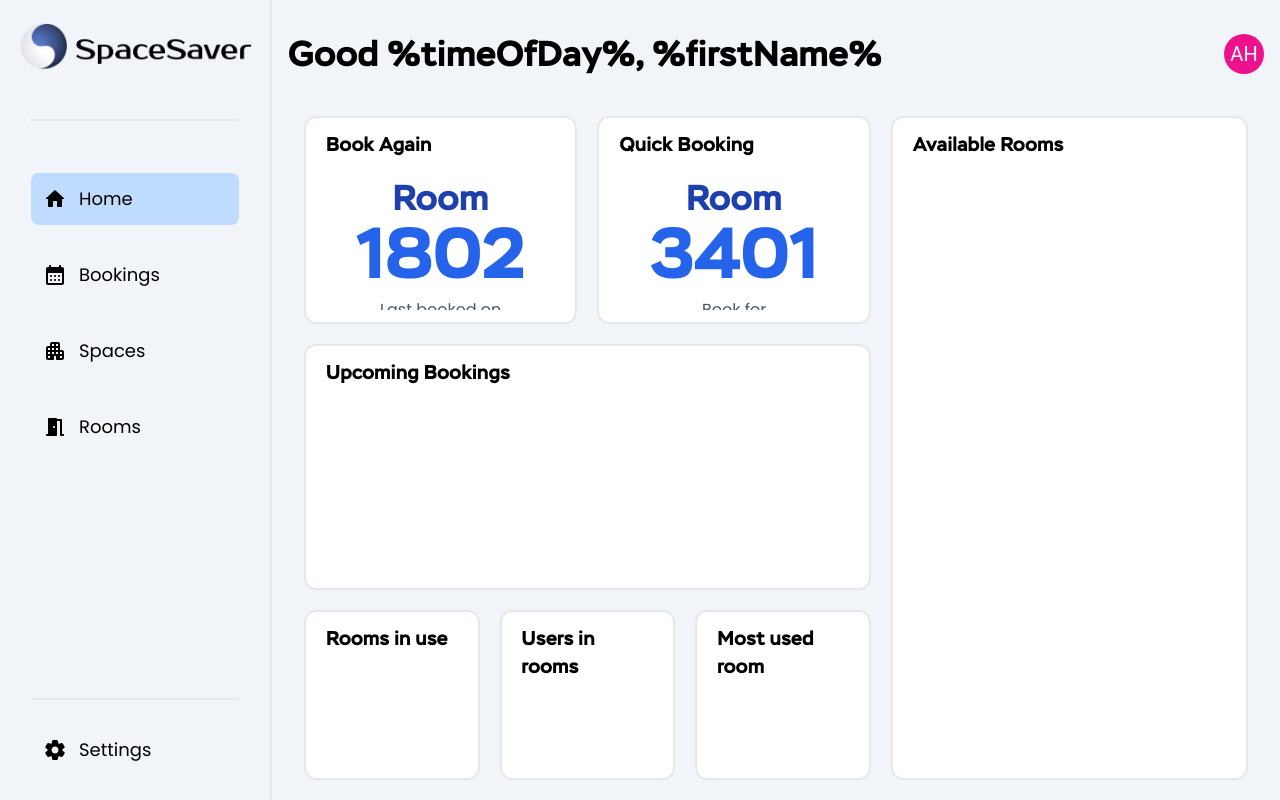
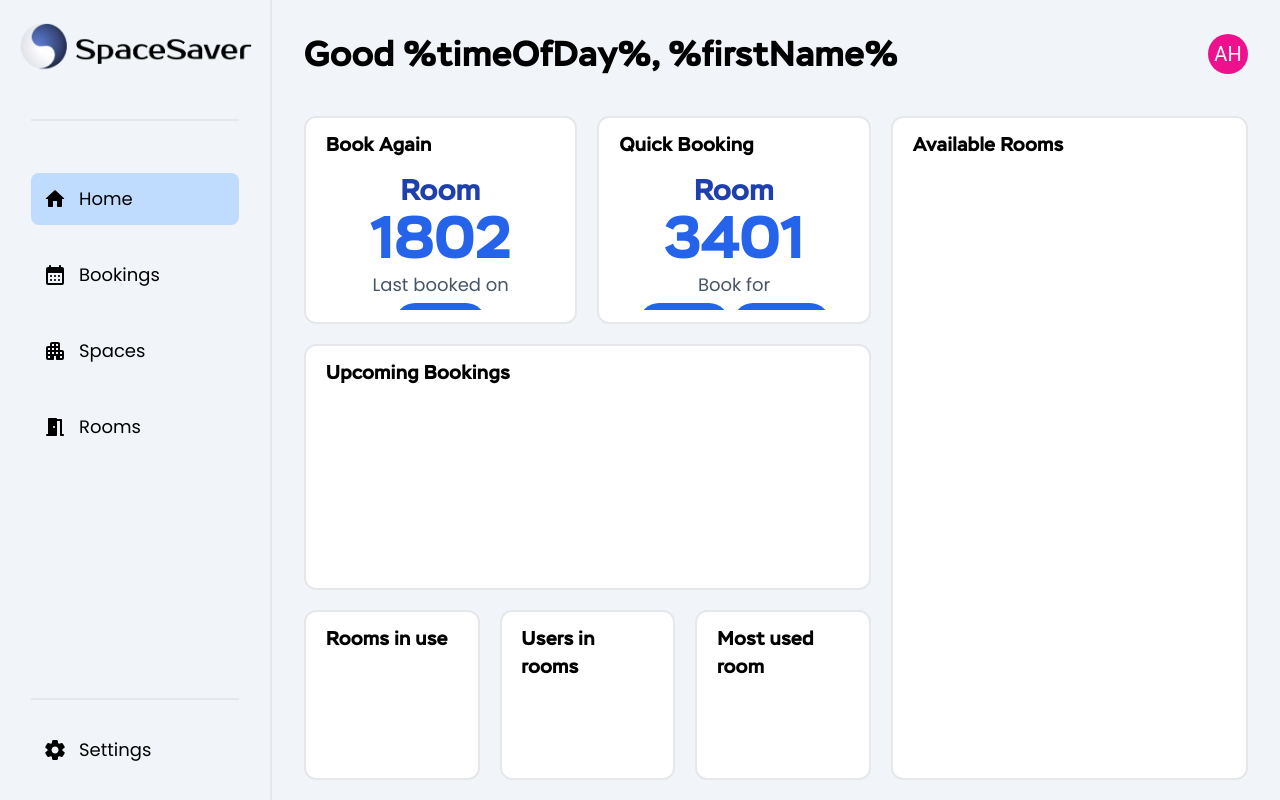
Before and after one commit to Space-Saver-Bookings/space-saver-client, a React (Vite) app: page /home in a window 1280 px wide. Built offline with nearby package versions, Linux system fonts and the light colour scheme.

Commit message:
fix: continued adjusting book component

```diff
--- a/src/features/dashboard/Book.jsx
+++ b/src/features/dashboard/Book.jsx
@@ -2,18 +2,22 @@ import PropTypes from 'prop-types';
 
 function Book({roomNumber, date, time, isBookFor}) {
   return (
-    <section className="flex h-[10rem] flex-col items-center">
-      <h4 className="font-coplette text-4xl text-blue-800">Room</h4>
-      <p className="font-coplette text-7xl text-blue-600">{roomNumber}</p>
-      <p className="mb-1 mt-[.5rem] text-slate-600">
+    <section className="flex h-[10rem] flex-col items-center mt-[-.4rem]">
+      <h4 className="font-coplette text-xl text-blue-800 sm:text-2xl md:text-3xl">
+        Room
+      </h4>
+      <p className="font-coplette text-blue-600 text-3xl sm:text-4xl md:text-6xl">
+        {roomNumber}
+      </p>
+      <p className="mb-1 mt-[.2rem] text-lg text-slate-600">
         {isBookFor ? 'Book for' : 'Last booked on'}
       </p>
       <div className={`${isBookFor ? 'flex gap-1' : ''}`}>
-        <p className="rounded-full bg-blue-600 px-4 py-1 text-slate-100">
+        <p className="rounded-full bg-blue-600 px-4 py-2 text-slate-100">
           {date}
         </p>
         {isBookFor && (
-          <p className="rounded-full bg-blue-600 px-4 py-1 text-slate-100">
+          <p className="rounded-full bg-blue-600 px-4 py-2 text-slate-100">
             {time}
           </p>
         )}
--- a/src/layout/Header.jsx
+++ b/src/layout/Header.jsx
@@ -31,7 +31,7 @@ function stringAvatar(name) {
 
 function Header() {
   return (
-    <div className="col-span-full col-start-2 flex items-center justify-between px-4 font-coplette text-4xl">
+    <div className="col-span-full col-start-2 flex items-center justify-between px-8 font-coplette text-4xl">
       <h1>Good %timeOfDay%, %firstName%</h1>
       <Avatar {...stringAvatar('Alex Holder')} />
     </div>
```
